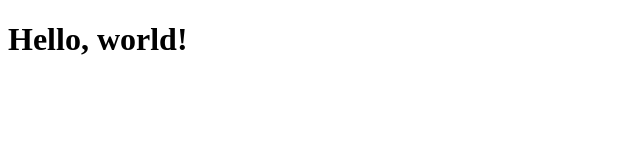
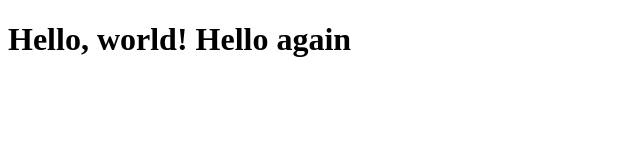
Before and after one commit to OMNIVORE01/lecture0, a plain HTML site: page hello.html in a window 1280 px wide. Shown: the whole page, without its empty margins (0-640 px from the left). Drawn offline with Linux system fonts and the light colour scheme.

Commit message:
Update hello.html

```diff
--- a/hello.html
+++ b/hello.html
@@ -4,6 +4,6 @@
     <title> My Webpage!</title>
     </head>
     <body>
-      <h1>Hello, world!</h1>
+      <h1>Hello, world! Hello again</h1>
     </body>
 </html>
```
